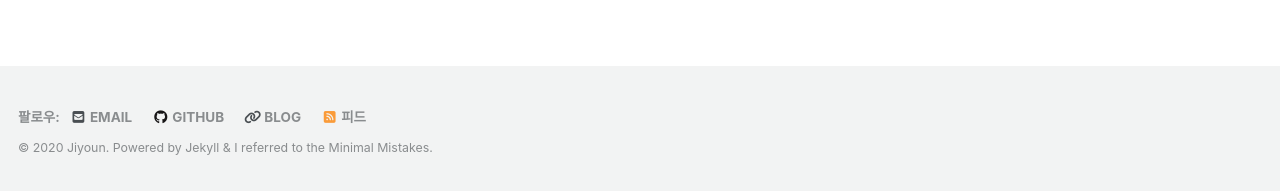
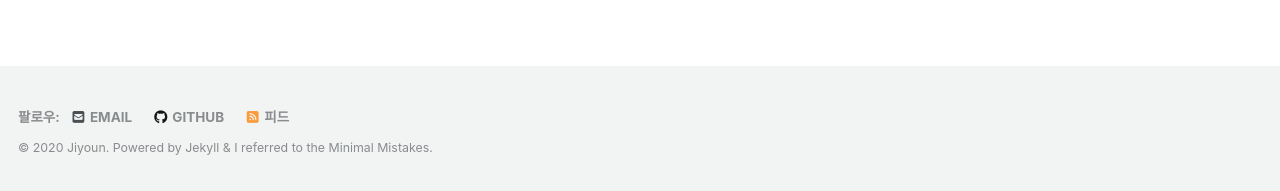
Before and after one commit to Jiyoun-Yoo/jiyoun-yoo.github.io, a Jekyll site: the page built from index.html, in a window 1280 px wide and 900 px high, scrolled down 230 px. Shown: the part 706-897 px from the top of the window. Built offline with Jekyll 4.4.1, drawn with Linux system fonts in a browser that asks for light colours; cached includes are drawn as plain includes; nearby versions of some CDN libraries; the list of posts is cut into pages by our own code.

Commit message:
settings

```diff
--- a/_config.yml
+++ b/_config.yml
@@ -128,16 +128,12 @@ author:
 # Site Footer
 footer:
   links:
-    - label: "Email"
+    - label: "email"
       icon: "fas fa-fw fa-envelope-square"
       url: mailto:younny418@gmail.com
-    - label: "GitHub"
+    - label: "github"
       icon: "fab fa-fw fa-github"
       url: "https://github.com/jiyounyou"
-    - label: "Blog"
-      icon: "fas fa-fw fa-link"
-      url: "https://jiyounyou.github.io/"
-
 
 # Reading Files
 include:
```
